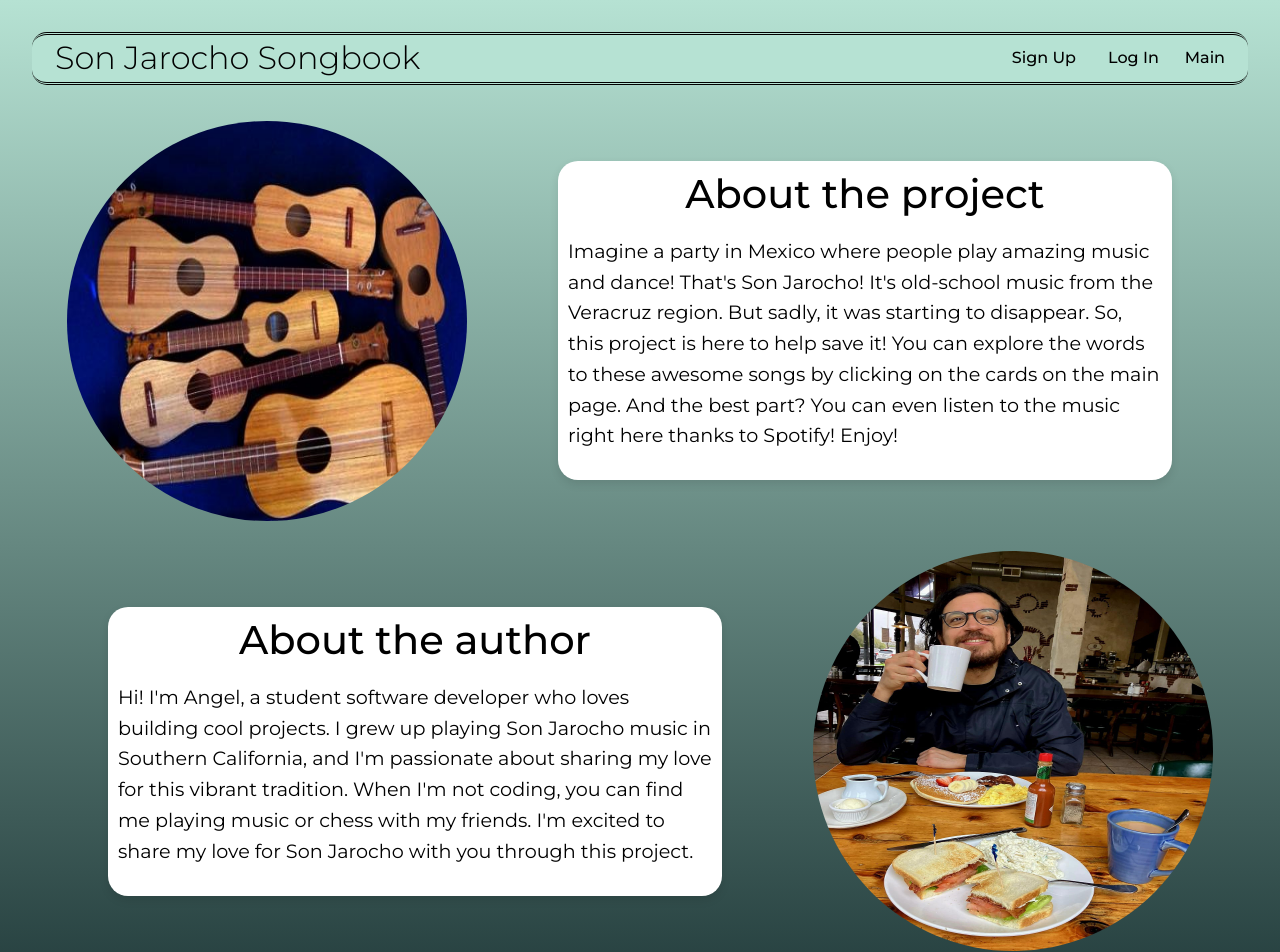
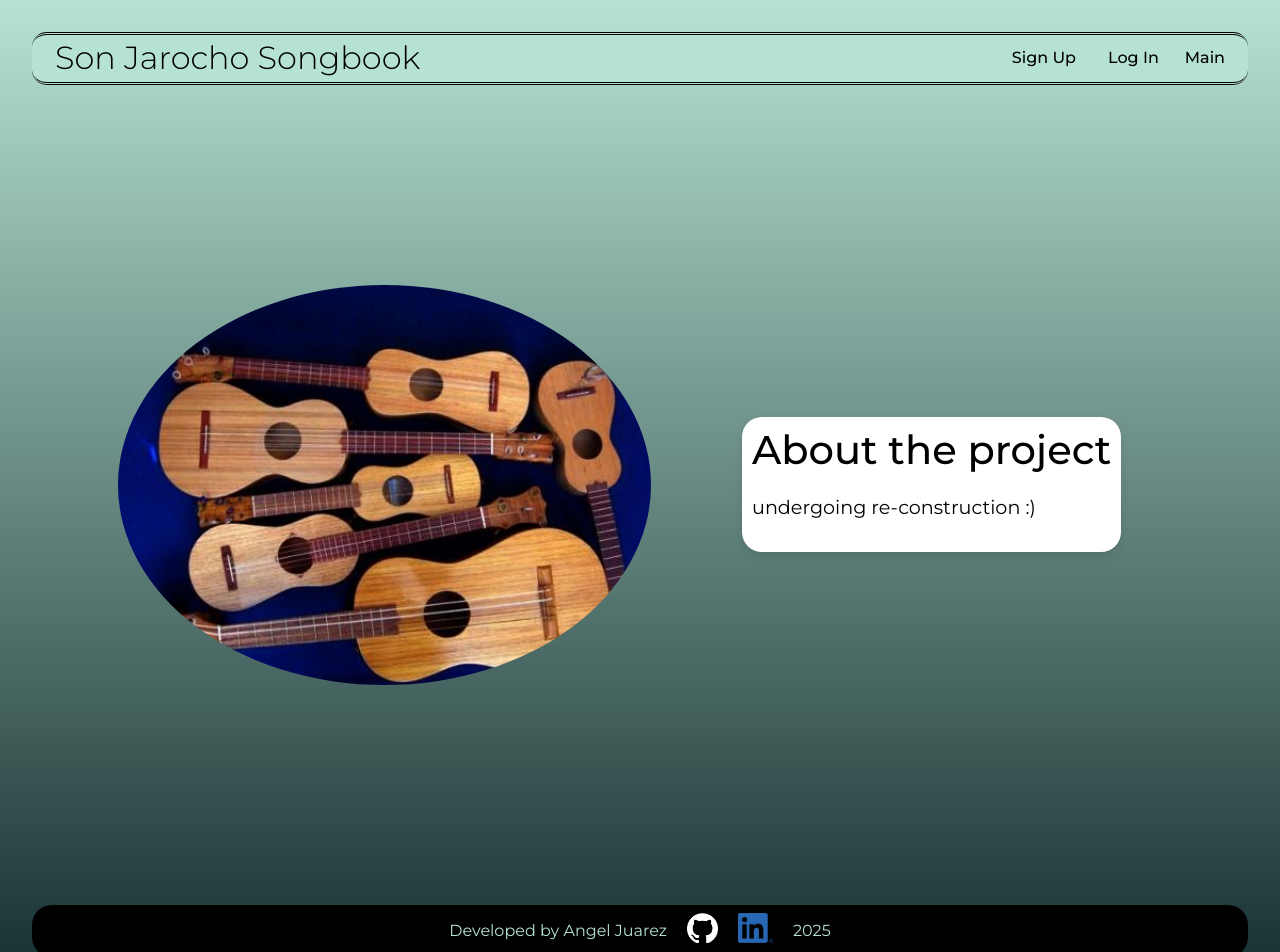
Before and after one commit to ajuarezse/tripleTenFinalProject_React, a React (Vite) app: page /tripleTenFinalProject_React/about in a window 1280 px wide. Shown: the top 952 px of the page. Built offline with nearby package versions, Linux system fonts and the light colour scheme.

Commit message:
remove about me

```diff
--- a/src/components/About/About.css
+++ b/src/components/About/About.css
@@ -6,6 +6,7 @@
   align-items: center;
   padding: 20px;
   box-sizing: border-box;
+  height: 100vh;
 }
 
 .about__section {
--- a/src/components/About/About.jsx
+++ b/src/components/About/About.jsx
@@ -13,29 +13,8 @@ function About() {
         />
         <div className="about__description">
           <h2 className="about__title">About the project</h2>
-          <p className="about__paragraph">
-            Imagine a party in Mexico where people play amazing music and dance!
-            That's Son Jarocho! It's old-school music from the Veracruz region.
-            But sadly, it was starting to disappear. So, this project is here to
-            help save it! You can explore the words to these awesome songs by
-            clicking on the cards on the main page. And the best part? You can
-            even listen to the music right here thanks to Spotify! Enjoy!
-          </p>
+          <p className="about__paragraph">undergoing re-construction :)</p>
         </div>
-      </section>
-      <section className="about__section about__section_author">
-        <div className="about__description">
-          <h2 className="about__title">About the author</h2>
-          <p className="about__paragraph">
-            Hi! I'm Angel, a student software developer who loves building cool
-            projects. I grew up playing Son Jarocho music in Southern
-            California, and I'm passionate about sharing my love for this
-            vibrant tradition. When I'm not coding, you can find me playing
-            music or chess with my friends. I'm excited to share my love for Son
-            Jarocho with you through this project.
-          </p>
-        </div>
-        <img src={myPhoto} alt="Photo of Author" className="about__image" />
       </section>
     </div>
   );
```
